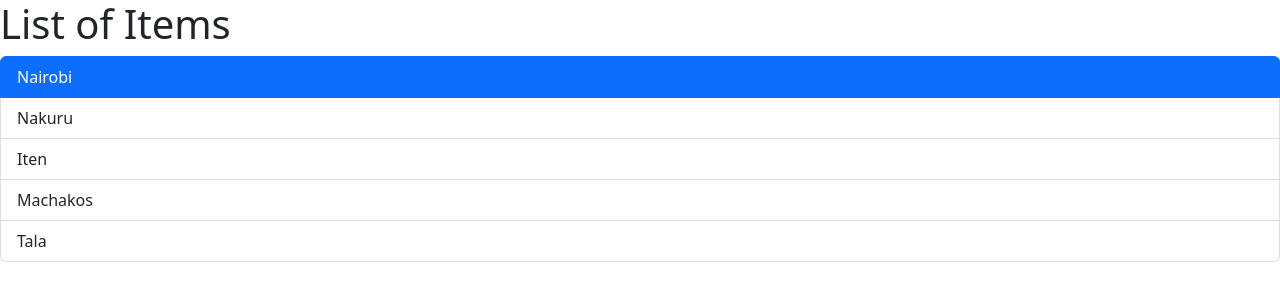
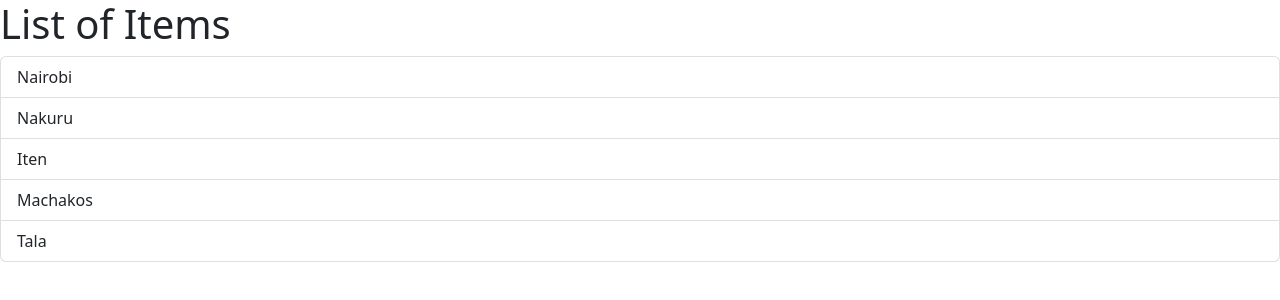
Before and after one commit to stevescilar/React-App-Issuer, a React app: page / in a window 1280 px wide. Shown: the top 300 px of the page. Built offline with nearby package versions, Linux system fonts and the light colour scheme; the HTML template or start-up script is replaced by a standard one.

Commit message:
event management

```diff
--- a/src/components/ListGroup.tsx
+++ b/src/components/ListGroup.tsx
@@ -2,12 +2,10 @@ import { useState } from "react";
 
 function ListGroup() {
   let items = ["Nairobi", "Nakuru", "Iten", "Machakos", "Tala"];
-  let selectedIndex = 0;
+//   let selectedIndex = 0;
 
-//   Hook
-  const arr = useState (-1);
-  arr[0] //Variable(selectedIndex)
-  arr[1] // updater function
+  //   Hook
+  const [selectedIndex, setSelectedIndex] = useState(-1);
 
 
   return (
@@ -16,9 +14,15 @@ function ListGroup() {
       <ul className="list-group">
         {items.map((item, index) => (
           <li
-            className={ selectedIndex === index ? 'list-group-item active' : 'list-group-item'}
+            className={
+              selectedIndex === index
+                ? "list-group-item active"
+                : "list-group-item"
+            }
             key={item}
-            onClick={() => { selectedIndex = index; }}
+            onClick={() => {
+              setSelectedIndex(index);
+            }}
           >
             {item}
           </li>
```
